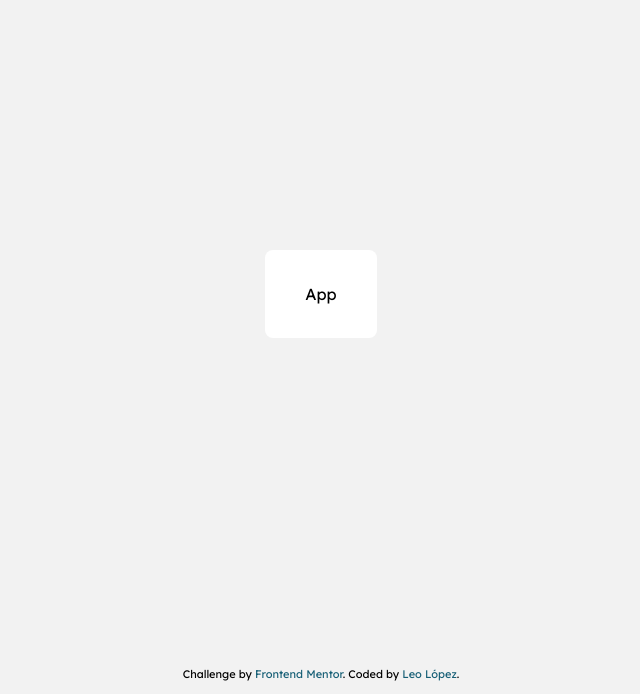
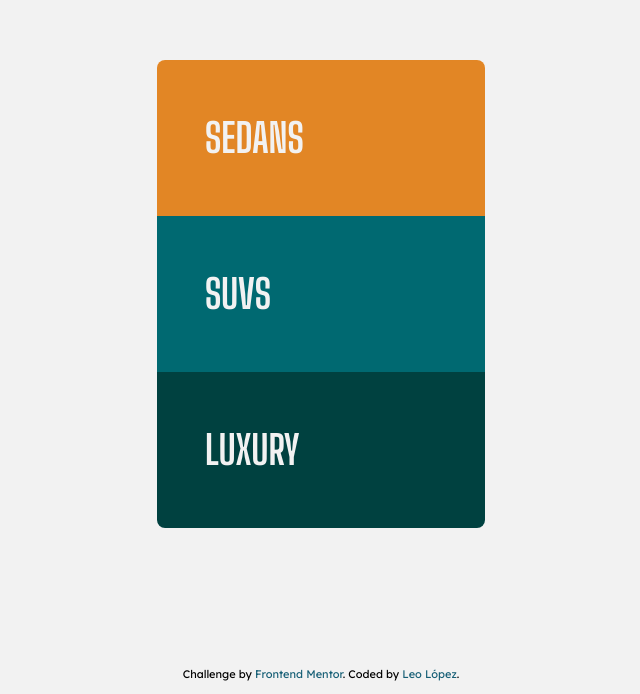
Before and after one commit to Ciensprog/FM-009-3-Column-Preview-Card-Component, a React (Vite) app: page / in a window 1280 px wide. Shown: the part 106-800 px from the top of the page, without its empty margins (319-959 px from the left). Built offline with nearby package versions, Linux system fonts and the light colour scheme.

Commit message:
feat: include articles with title

```diff
--- a/src/App.tsx
+++ b/src/App.tsx
@@ -1,3 +1,4 @@
+import { ArticleCard } from '@/components/ArticleCard'
 import { Attribution } from '@/components/Attribution'
 
 /*
@@ -10,8 +11,10 @@ export function App() {
   return (
     <>
       <main className="my-10 z-10">
-        <section className="bg-white overflow-hidden px-10 py-8 rounded-lg">
-          <article className="">App</article>
+        <section className="bg-white overflow-hidden rounded-lg">
+          <ArticleCard baseColor="#E28625" title="Sedans" />
+          <ArticleCard baseColor="#006971" title="Suvs" />
+          <ArticleCard baseColor="#004140" title="Luxury" />
         </section>
       </main>
 
--- /dev/null
+++ b/src/components/ArticleCard.tsx
@@ -0,0 +1,27 @@
+import type { CSSProperties } from 'react'
+import type { ArticleCardProps } from '@/types/components'
+
+/*
+|-------------------------------------------------------------------------------
+| Component
+|-------------------------------------------------------------------------------
+*/
+
+export function ArticleCard({ baseColor, title }: ArticleCardProps) {
+  return (
+    <article
+      className="bg-[var(--card-base-color)] px-12 py-12 w-[20.5rem]"
+      style={
+        {
+          '--card-base-color': baseColor,
+        } as CSSProperties
+      }
+    >
+      <section className="text-[#F2F2F2]">
+        <h2 className="font-big-shoulders-display font-bold text-[2.5rem] uppercase">
+          {title}
+        </h2>
+      </section>
+    </article>
+  )
+}
--- a/types/components.ts
+++ b/types/components.ts
@@ -3,3 +3,8 @@
 | Definitions
 |-------------------------------------------------------------------------------
 */
+
+export type ArticleCardProps = {
+  baseColor: `#${string}`
+  title: string
+}
```
